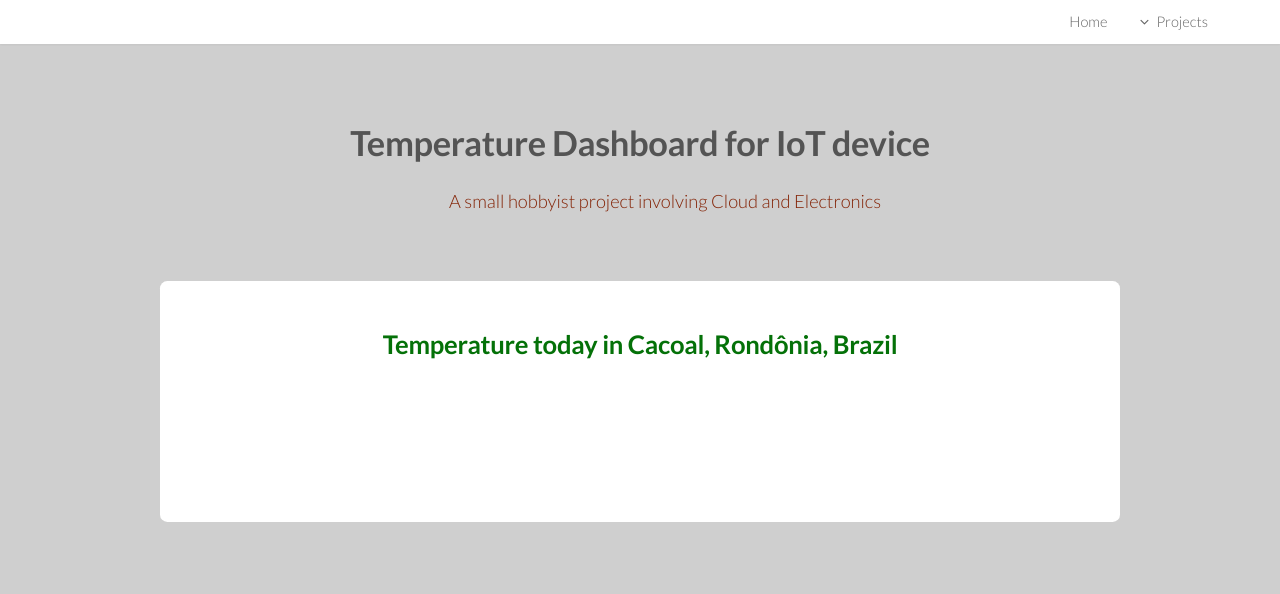
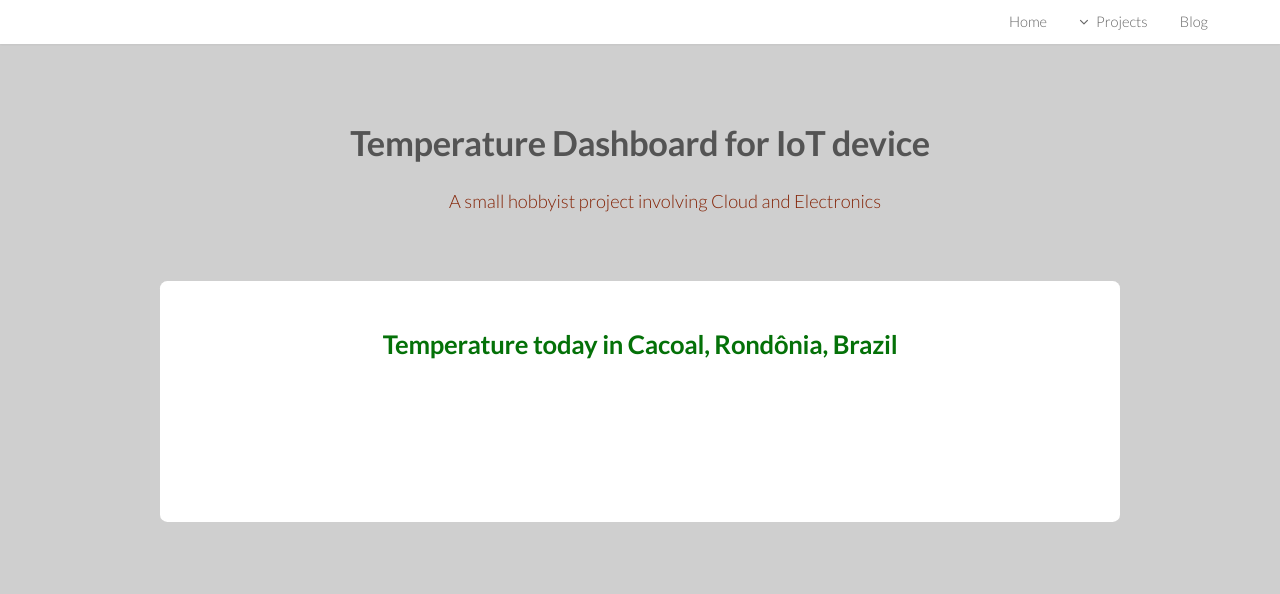
Before and after one commit to rcmschiavi/My_webpage, a Django app: template template/my_plant.html in a window 1280 px wide. Shown: the top 594 px of the page. Run offline with Django 3.2, Linux system fonts and the light colour scheme; the template is opened without the code that fills it, so the values that code supplies are empty; some libraries are stand-ins or nearby versions.

Commit message:
Frontend - Changing favicon

```diff
--- a/template/blog/base.html
+++ b/template/blog/base.html
@@ -3,7 +3,7 @@
 <html>
 	<head>
 		<title>{% block head_title %}{% endblock %}</title>
-		<link rel="shortcut icon" href="/static/images/thumbs.png"/>
+		<link rel="shortcut icon" href="/static/images/favicon.png"/>
 		<meta http-equiv="content-type" content="text/html; charset=utf-8" />
 		<meta name="description" content="" />
 		<meta name="keywords" content="" />
@@ -36,6 +36,7 @@
 								<li><a href="/application/my_plant">My plant</a></li>
 							</ul>
 						</li>
+						<li><a href="/blog">Blog</a></li>
 						<!--
 						<li>
 							<a href="" class="icon fa-angle-down">Language</a>
--- a/template/index.html
+++ b/template/index.html
@@ -4,7 +4,7 @@
 <html>
 	<head>
 		<title>Rodolfo Schiavi's page</title>
-		<link rel="shortcut icon" href="/static/images/thumbs.png"/>
+		<link rel="shortcut icon" href="/static/images/favicon.png"/>
 		<meta http-equiv="content-type" content="text/html; charset=utf-8" />
 		<meta name="description" content="" />
 		<meta name="keywords" content="" />
--- a/template/my_plant.html
+++ b/template/my_plant.html
@@ -3,7 +3,7 @@
 <html>
 	<head>
 		<title>My plant</title>
-		<link rel="shortcut icon" href="/static/images/thumbs.png"/>
+		<link rel="shortcut icon" href="/static/images/favicon.png"/>
 		<meta http-equiv="content-type" content="text/html; charset=utf-8" />
 		<meta name="description" content="" />
 		<meta name="keywords" content="" />
@@ -40,6 +40,7 @@
 								<li><a href="">My plant</a></li>
 							</ul>
 						</li>
+						<li><a href="/blog">Blog</a></li>
 						<!--
 						<li>
 							<a href="" class="icon fa-angle-down">Language</a>
--- a/template/temperature_chart.html
+++ b/template/temperature_chart.html
@@ -2,7 +2,7 @@
 <html>
 	<head>
 		<title>Temperature chart</title>
-		<link rel="shortcut icon" href="/static/images/thumbs.png"/>
+		<link rel="shortcut icon" href="/static/images/favicon.png"/>
 		<meta http-equiv="content-type" content="text/html; charset=utf-8" />
 		<meta name="description" content="" />
 		<meta name="keywords" content="" />
@@ -39,6 +39,7 @@
 								<li><a href="my_plant">My plant</a></li>
 							</ul>
 						</li>
+						<li><a href="/blog">Blog</a></li>
 					</ul>
 				</nav>
 			</header>
```
Also changed, not shown: template/static/images/favicon.png (added).
